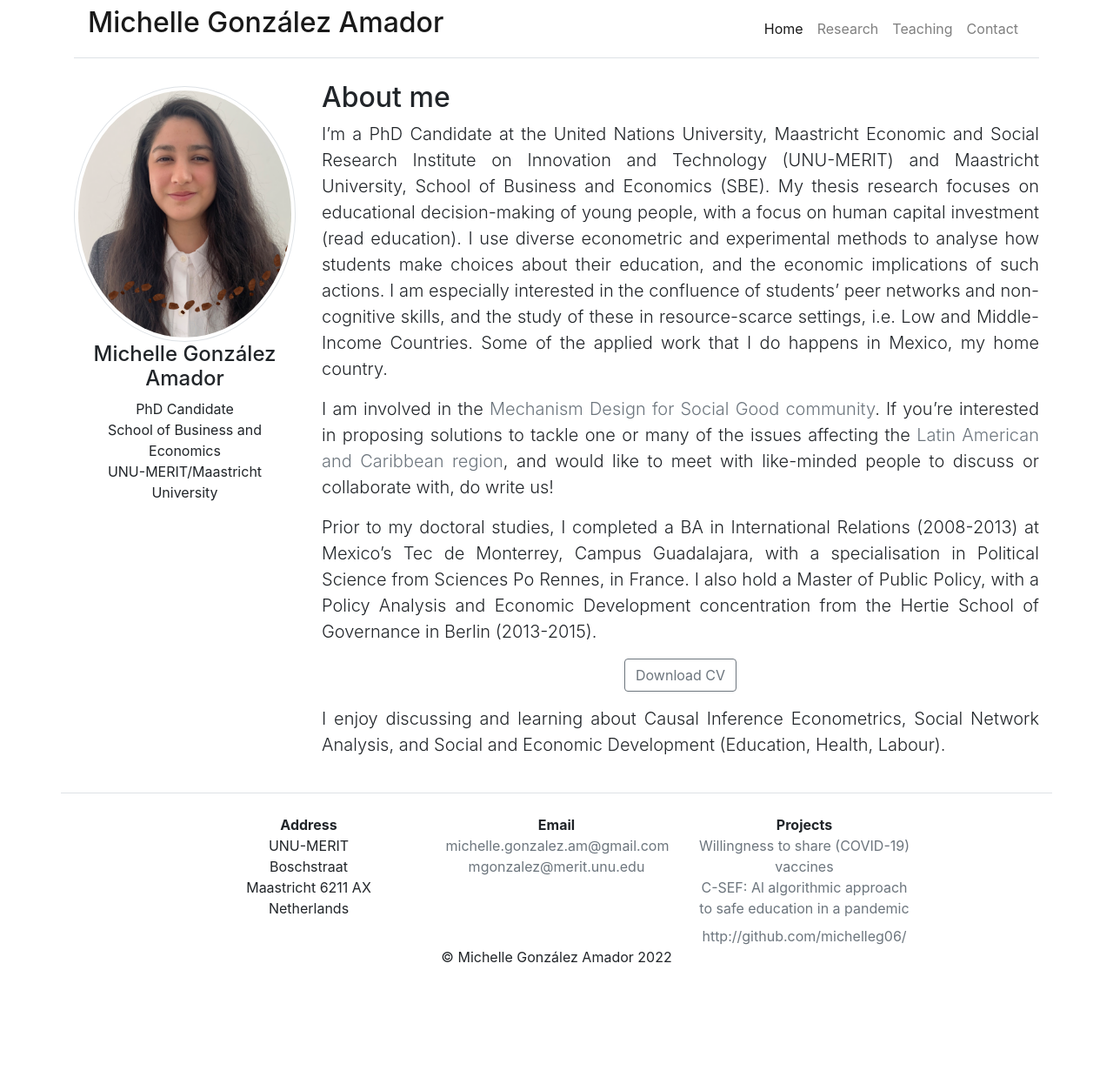
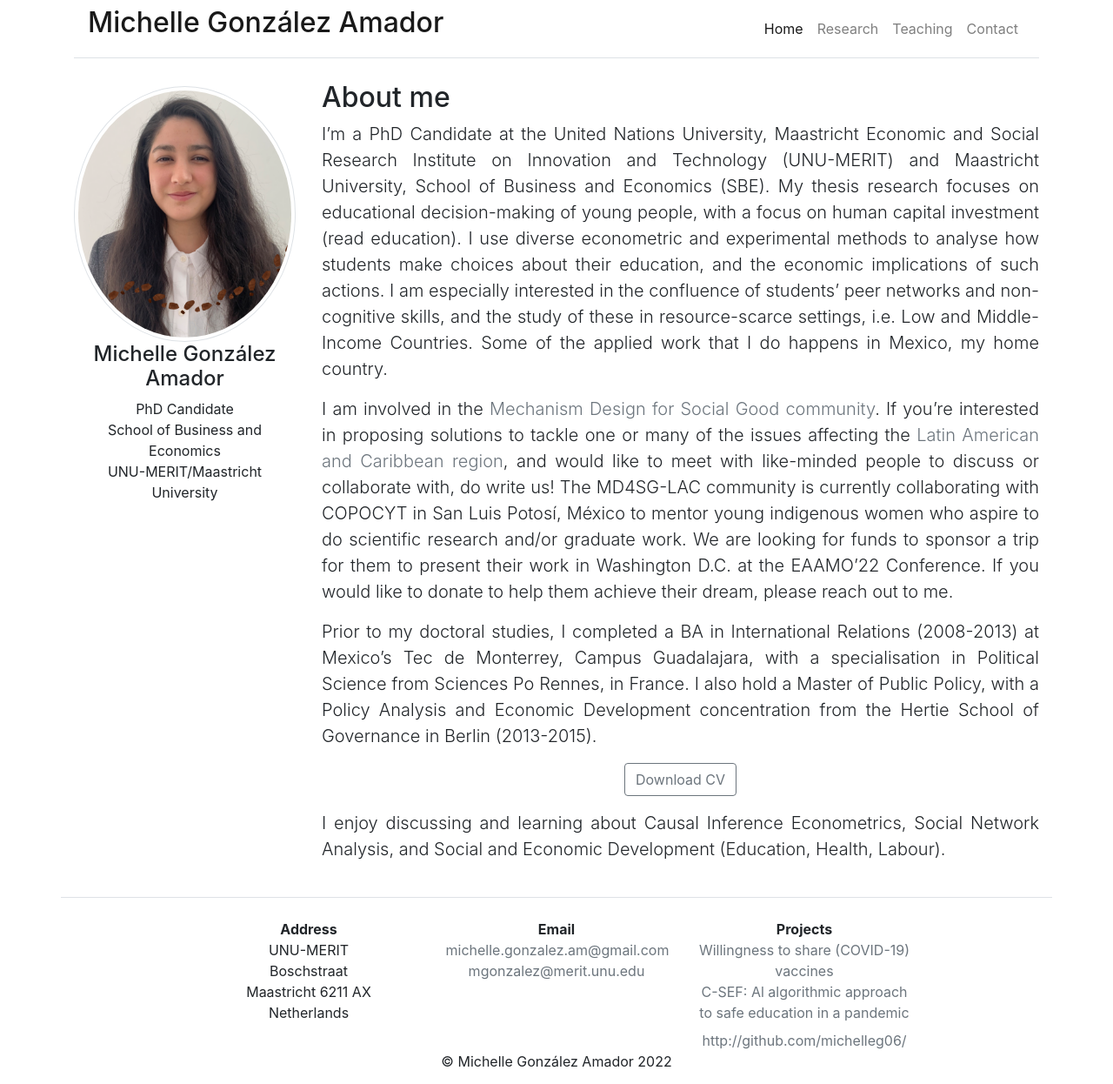
Before and after one commit to michelleg06/m-gonzalezamador.com, a Jekyll site: the page built from index.md, in a window 1280 px wide. Shown: the whole page at 87% size. Built offline with Jekyll 4.4.1, drawn with Linux system fonts in a browser that asks for light colours; nearby versions of some CDN libraries; our own code applies the rules of GitHub Pages for plain Markdown files; before the commit the page ends 1126 px from its top, so only the background shows below that.

Commit message:
Update index.md

```diff
--- a/index.md
+++ b/index.md
@@ -5,7 +5,7 @@ image: myface.png
 ## About me
 I'm a PhD Candidate at the United Nations University, Maastricht Economic and Social Research Institute on Innovation and Technology (UNU-MERIT) and Maastricht University, School of Business and Economics (SBE). My thesis research focuses on educational decision-making of young people, with a focus on human capital investment (read education). I use diverse econometric and experimental methods to analyse how students make choices about their education, and the economic implications of such actions. I am especially interested in the confluence of students' peer networks and non-cognitive skills, and the study of these in resource-scarce settings, i.e. Low and Middle-Income Countries. Some of the applied work that I do happens in Mexico, my home country.
 
-I am involved in the [Mechanism Design for Social Good community](http://www.md4sg.com). If you're interested in proposing solutions to tackle one or many of the issues affecting the [Latin American and Caribbean region](https://www.md4sg.com/workinggroups/latinamerica.html), and would like to meet with like-minded people to discuss or collaborate with, do write us!
+I am involved in the [Mechanism Design for Social Good community](http://www.md4sg.com). If you're interested in proposing solutions to tackle one or many of the issues affecting the [Latin American and Caribbean region](https://www.md4sg.com/workinggroups/latinamerica.html), and would like to meet with like-minded people to discuss or collaborate with, do write us! The MD4SG-LAC community is currently collaborating with COPOCYT in San Luis Potosí, México to mentor young indigenous women who aspire to do scientific research and/or graduate work. We are looking for funds to sponsor a trip for them to present their work in Washington D.C. at the EAAMO'22 Conference. If you would like to donate to help them achieve their dream, please reach out to me.
 
 Prior to my doctoral studies, I completed a BA in International Relations (2008-2013) at Mexico's Tec de Monterrey, Campus Guadalajara, with a specialisation in Political Science from Sciences Po Rennes, in France. I also hold a Master of Public Policy, with a Policy Analysis and Economic Development concentration from the Hertie School of Governance  in Berlin (2013-2015).
 
```
